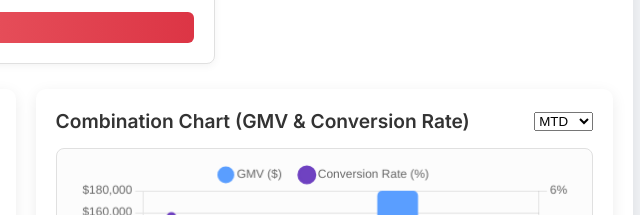
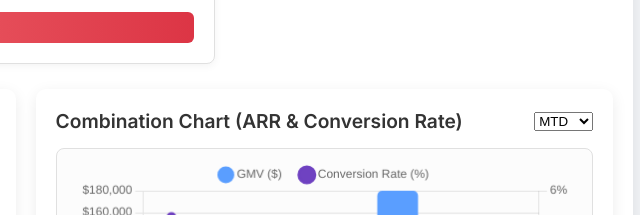
Before and after one commit to SriDhana72/Zoho-Portfolio-Manager, a plain HTML site: page index.html in a window 1280 px wide. Shown: the part 1325-1540 px from the top of the page, 602-1242 px from the left. Drawn offline with nearby package versions, Linux system fonts and the light colour scheme.

Commit message:
update: Updated GMV to arr in chart title

```diff
--- a/index.html
+++ b/index.html
@@ -237,7 +237,7 @@
             <!-- NEW: Combination Chart (GMV & Conversion Rate) Section -->
             <div class="gmv-by-industry-section">
                 <div class="gmv-header">
-                    <h3>Combination Chart (GMV & Conversion Rate)</h3>
+                    <h3>Combination Chart (ARR & Conversion Rate)</h3>
                     <select class="gmv-dropdown">
                         <option value="mtd">MTD &nbsp;
                         </option>
```
